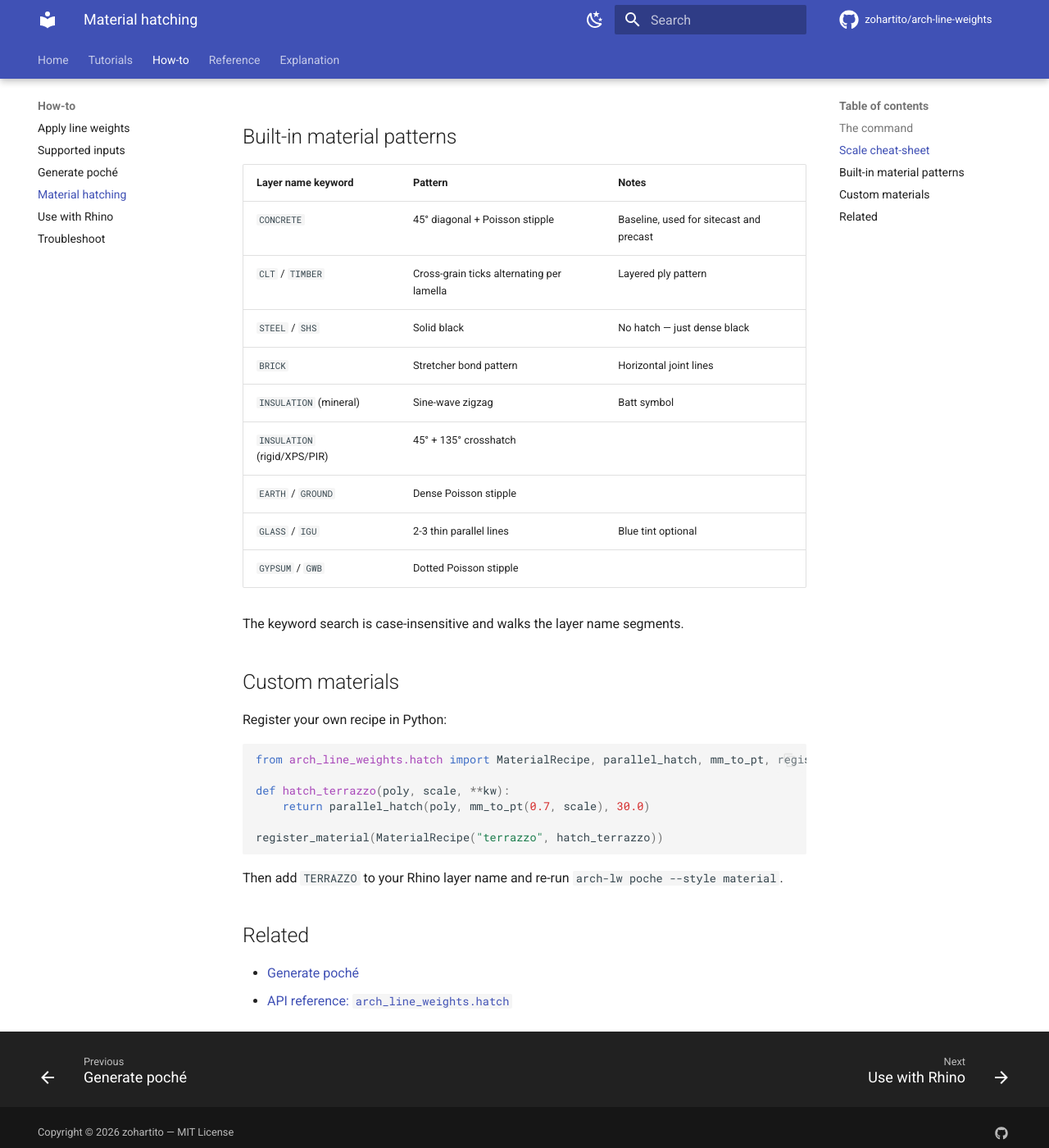
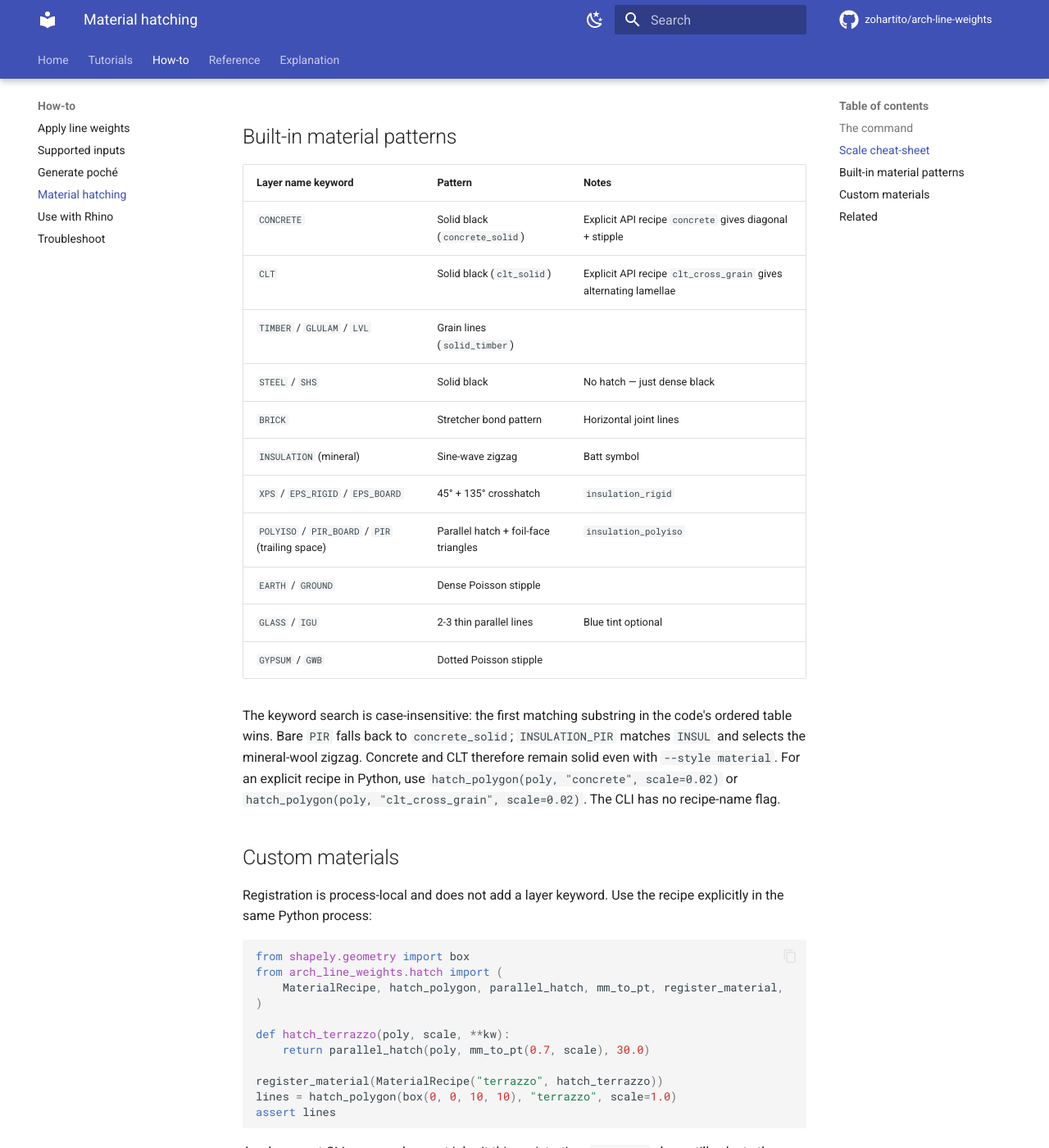
Before and after one commit to zohartito/arch-line-weights, an MkDocs documentation site: the page built from docs/how-to/material-hatching.md, in a window 1280 px wide and 1400 px high, scrolled down 652 px. Shown: the whole window at 82% size. Built offline with MkDocs 1.6.1 and Material for MkDocs 9.7.7, drawn with Linux system fonts in a browser that asks for light colours; comment, search, counter and statistics services are not loaded; some of the changed text lies outside the part shown.

Commit message:
ALW-09 ALW-10: document actual hatch defaults and process-local recipes

````diff
--- a/docs/how-to/material-hatching.md
+++ b/docs/how-to/material-hatching.md
@@ -23,32 +23,46 @@ arch-lw poche drawing.ai --style material --scale 0.02
 
 | Layer name keyword | Pattern | Notes |
 |---|---|---|
-| `CONCRETE` | 45° diagonal + Poisson stipple | Baseline, used for sitecast and precast |
-| `CLT` / `TIMBER` | Cross-grain ticks alternating per lamella | Layered ply pattern |
+| `CONCRETE` | Solid black (`concrete_solid`) | Explicit API recipe `concrete` gives diagonal + stipple |
+| `CLT` | Solid black (`clt_solid`) | Explicit API recipe `clt_cross_grain` gives alternating lamellae |
+| `TIMBER` / `GLULAM` / `LVL` | Grain lines (`solid_timber`) | |
 | `STEEL` / `SHS` | Solid black | No hatch — just dense black |
 | `BRICK` | Stretcher bond pattern | Horizontal joint lines |
 | `INSULATION` (mineral) | Sine-wave zigzag | Batt symbol |
-| `INSULATION` (rigid/XPS/PIR) | 45° + 135° crosshatch | |
+| `XPS` / `EPS_RIGID` / `EPS_BOARD` | 45° + 135° crosshatch | `insulation_rigid` |
+| `POLYISO` / `PIR_BOARD` / `PIR ` (trailing space) | Parallel hatch + foil-face triangles | `insulation_polyiso` |
 | `EARTH` / `GROUND` | Dense Poisson stipple | |
 | `GLASS` / `IGU` | 2-3 thin parallel lines | Blue tint optional |
 | `GYPSUM` / `GWB` | Dotted Poisson stipple | |
 
-The keyword search is case-insensitive and walks the layer name segments.
+The keyword search is case-insensitive: the first matching substring in the
+code's ordered table wins. Bare `PIR` falls back to `concrete_solid`;
+`INSULATION_PIR` matches `INSUL` and selects the mineral-wool zigzag.
+Concrete and CLT therefore remain solid even with `--style material`.
+For an explicit recipe in Python, use `hatch_polygon(poly, "concrete", scale=0.02)`
+or `hatch_polygon(poly, "clt_cross_grain", scale=0.02)`. The CLI has no recipe-name flag.
 
 ## Custom materials
 
-Register your own recipe in Python:
+Registration is process-local and does not add a layer keyword. Use the recipe
+explicitly in the same Python process:
 
 ```python
-from arch_line_weights.hatch import MaterialRecipe, parallel_hatch, mm_to_pt, register_material
+from shapely.geometry import box
+from arch_line_weights.hatch import (
+    MaterialRecipe, hatch_polygon, parallel_hatch, mm_to_pt, register_material,
+)
 
 def hatch_terrazzo(poly, scale, **kw):
     return parallel_hatch(poly, mm_to_pt(0.7, scale), 30.0)
 
 register_material(MaterialRecipe("terrazzo", hatch_terrazzo))
+lines = hatch_polygon(box(0, 0, 10, 10), "terrazzo", scale=1.0)
+assert lines
 ```
 
-Then add `TERRAZZO` to your Rhino layer name and re-run `arch-lw poche --style material`.
+A subsequent CLI process does not inherit this registration. `TERRAZZO` alone
+still selects the fallback; this example produces geometry through the Python API.
 
 ## Related
 
````
